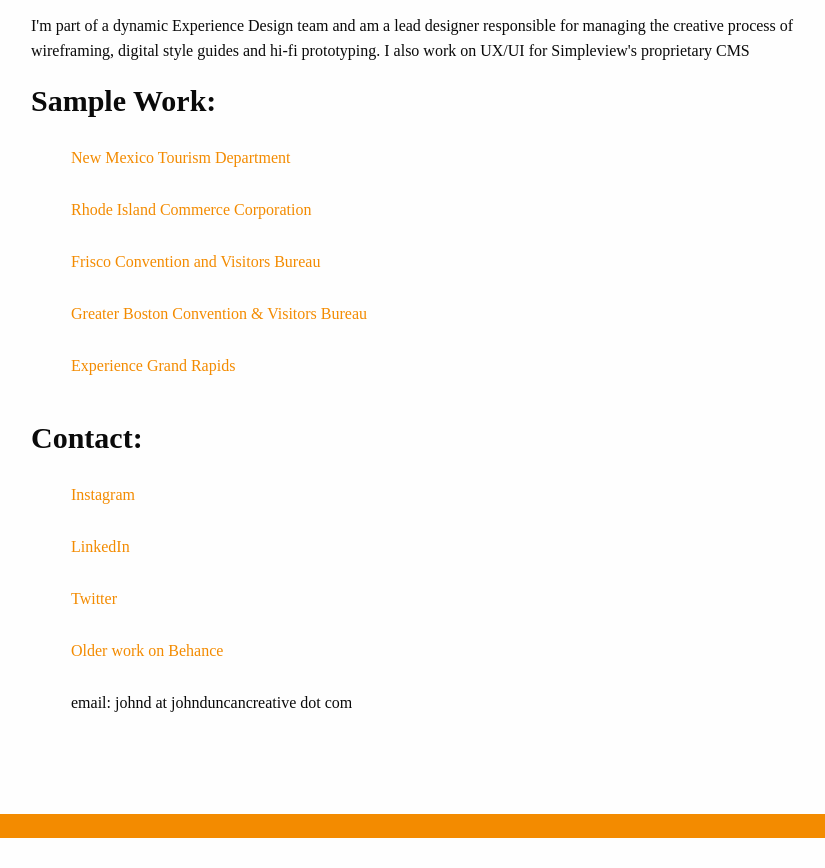
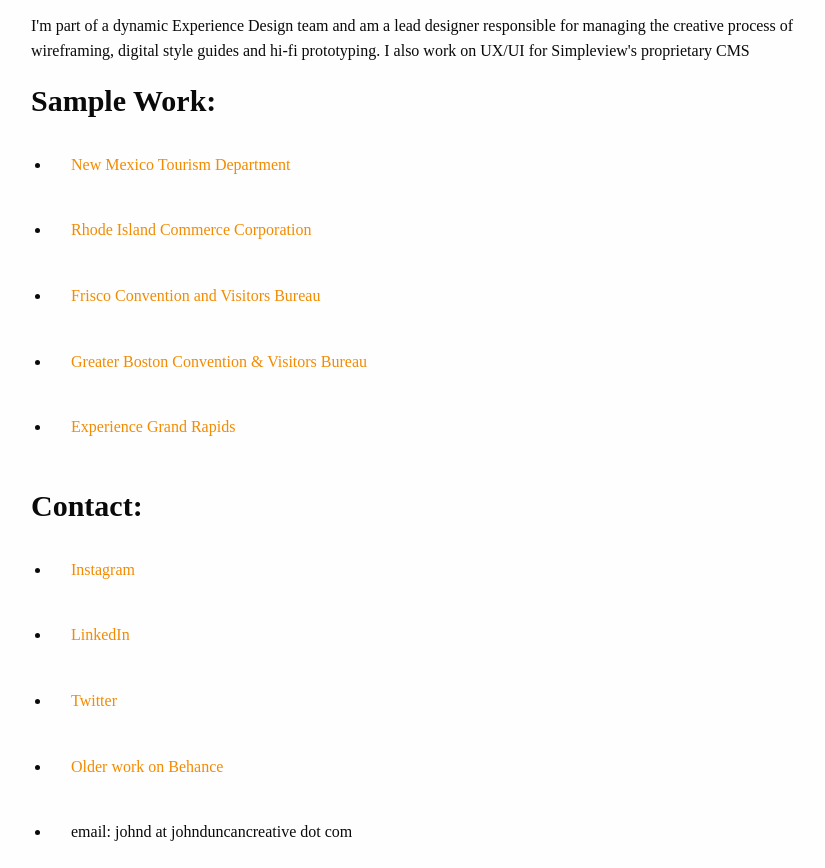
Before and after one commit to johnduncancreative/creative, a plain HTML site: page index.html in a window 1280 px wide. Shown: the part 782-1650 px from the top of the page, without its empty margins (124-949 px from the left). Before the commit the page ends 1620 px from the top, so only its background shows below. Drawn offline with Linux system fonts and the light colour scheme; a web font is replaced by a local one.

Commit message:
Update styles.css

```diff
--- a/css/styles.css
+++ b/css/styles.css
@@ -22,10 +22,7 @@ a:hover {
 }
 .cute-ul {
 	margin:10px 20px 25px;
-	padding:0px;
-	list-style:none;
 	font-family: 'Glegoo', serif;
-	line-height: 0.75rem;
 }
 .cute-ul li {
 	padding:20px;
```
